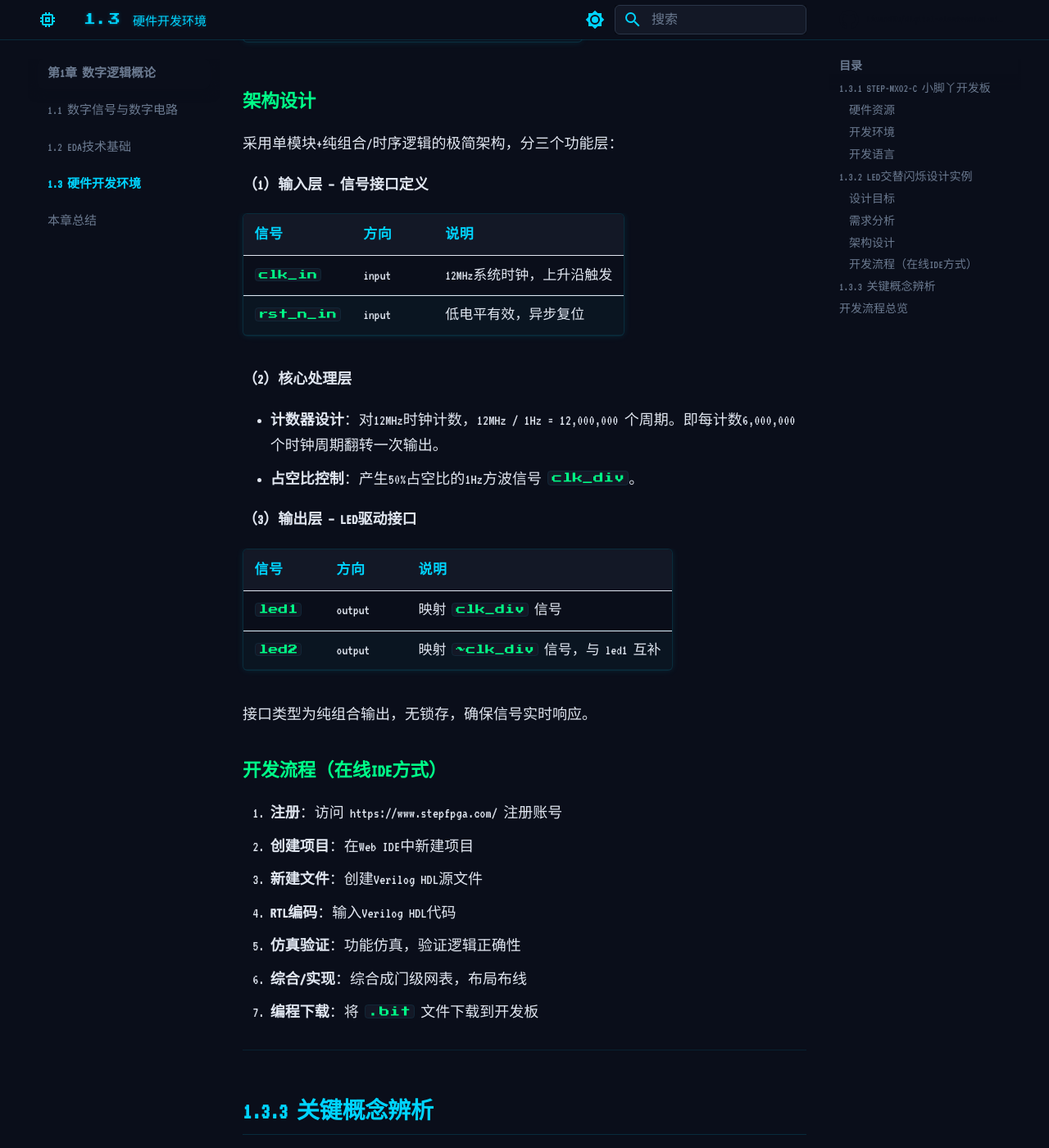
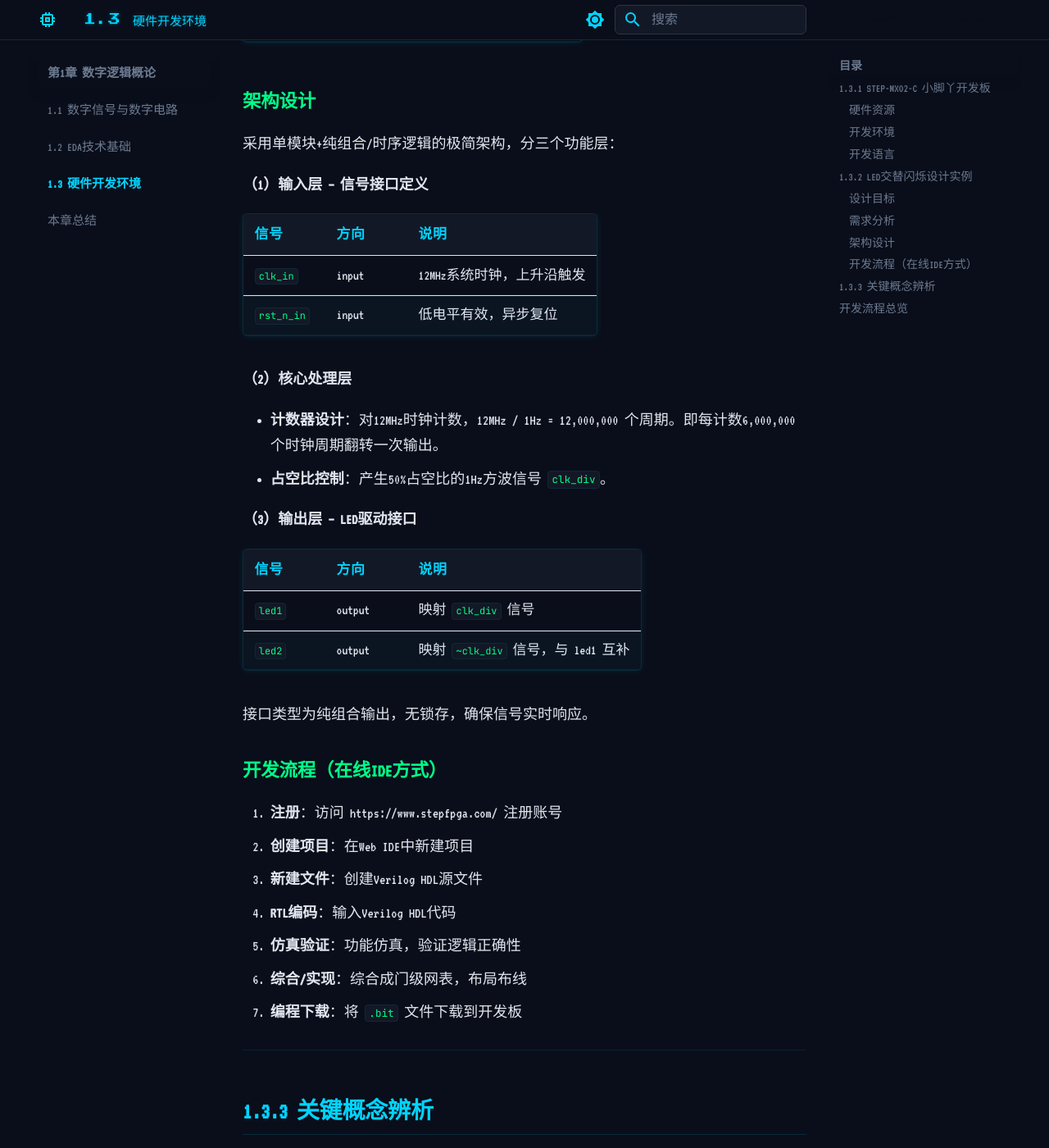
Before and after one commit to LiuandXu/digital-electronics-wiki, an MkDocs documentation site: the page built from docs/ch01/1-3.md, in a window 1280 px wide and 1400 px high, scrolled down 1877 px. Shown: the whole window at 82% size. Built offline with MkDocs 1.6.1 and Material for MkDocs 9.7.7, drawn with Linux system fonts in a browser that asks for light colours; some web fonts are replaced; comment, search, counter and statistics services are not loaded.

Commit message:
fix: 代码块字体改用 JetBrains Mono，不再使用像素风

```diff
--- a/docs/stylesheets/extra.css
+++ b/docs/stylesheets/extra.css
@@ -12,7 +12,7 @@
 :root {
   --md-text-font: "VT323", "ZCOOL KuaiLe", "Noto Sans SC", "PingFang SC",
     "Microsoft YaHei", monospace;
-  --md-code-font: "Press Start 2P", "JetBrains Mono", "Fira Code",
+  --md-code-font: "JetBrains Mono", "Fira Code",
     "Cascadia Code", "Consolas", "Courier New", monospace;
 }
 
@@ -317,7 +317,7 @@
   padding: 0.1em 0.35em;
   font-size: 0.7em;
   border: 1px solid var(--wiki-border-faint);
-  font-family: "Press Start 2P", "JetBrains Mono", monospace;
+  font-family: "JetBrains Mono", "Fira Code", monospace;
 }
 .md-typeset pre > code {
   border-radius: 4px;
```
